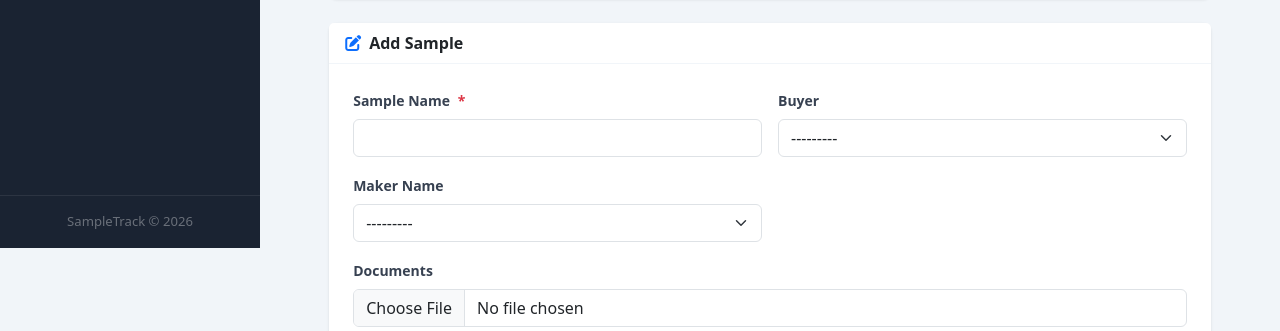
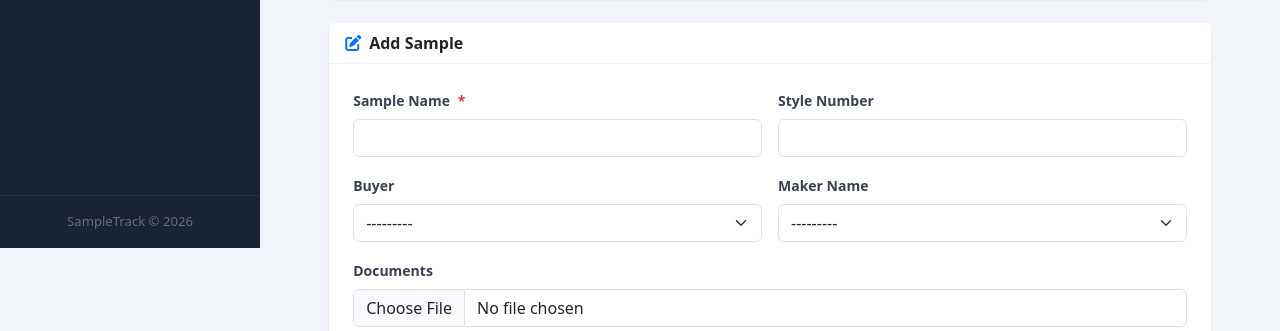
Before and after one commit to jahidshawon19/trecelo, a Django app: page /samples/create/ in a window 1280 px wide. Shown: the part 552-883 px from the top of the page. Run offline with Django 5.2, Linux system fonts and the light colour scheme; the visitor is signed in with stand-in values (Sample User, id 1); data that the repository does not hold is empty.

Commit message:
Add style_number field to Sample model
Adds optional Style Number to the Sample model, form, migration,
and detail view Basic Information table.

Co-Authored-By: Claude Sonnet 4.6 <noreply@anthropic.com>

```diff
--- a/sample/forms.py
+++ b/sample/forms.py
@@ -79,6 +79,7 @@ class SampleForm(forms.ModelForm):
         model = Sample
         fields = [
             'product_name',
+            'style_number',
             'buyer',
             'maker',
             'front_part_image',
--- a/sample/models.py
+++ b/sample/models.py
@@ -25,6 +25,7 @@ class StaffProfile(models.Model):
 
 class Sample(models.Model):
     product_name = models.CharField(max_length=100, verbose_name="Sample Name")
+    style_number = models.CharField(max_length=100, blank=True, verbose_name="Style Number")
     buyer = models.ForeignKey(Buyer, on_delete=models.CASCADE, null=True, blank=True)
     maker = models.ForeignKey(
         StaffProfile,
--- a/templates/sample_detail.html
+++ b/templates/sample_detail.html
@@ -132,6 +132,10 @@
             <tr>
               <th class="bg-light" style="width:42%;font-size:.85rem;">Sample Name</th>
               <td class="fw-semibold">{{ sample.product_name }}</td>
+            </tr>
+            <tr>
+              <th class="bg-light" style="font-size:.85rem;">Style Number</th>
+              <td>{{ sample.style_number|default:"—" }}</td>
             </tr>
             <tr>
               <th class="bg-light" style="font-size:.85rem;">Buyer</th>
```
Also changed, not shown: sample/migrations/0005_add_style_number_to_sample.py (added).
